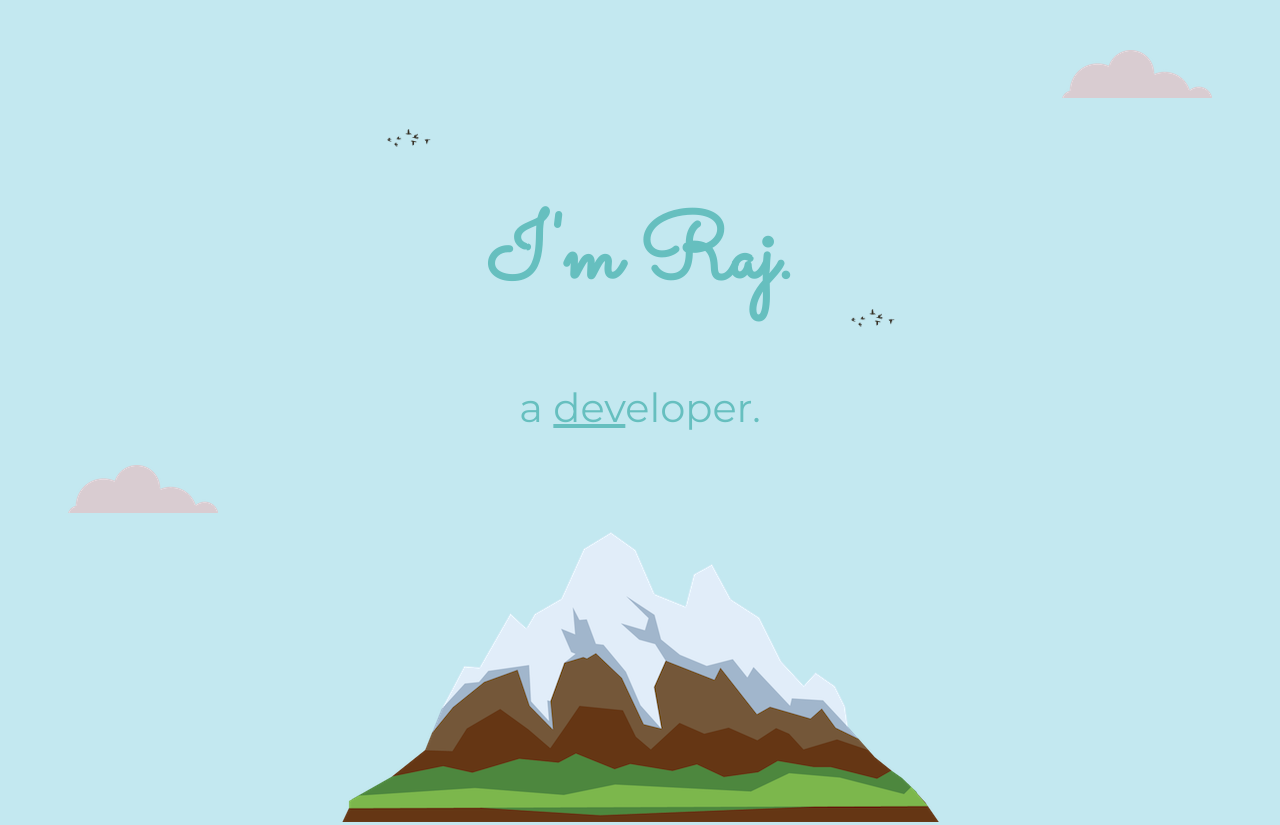
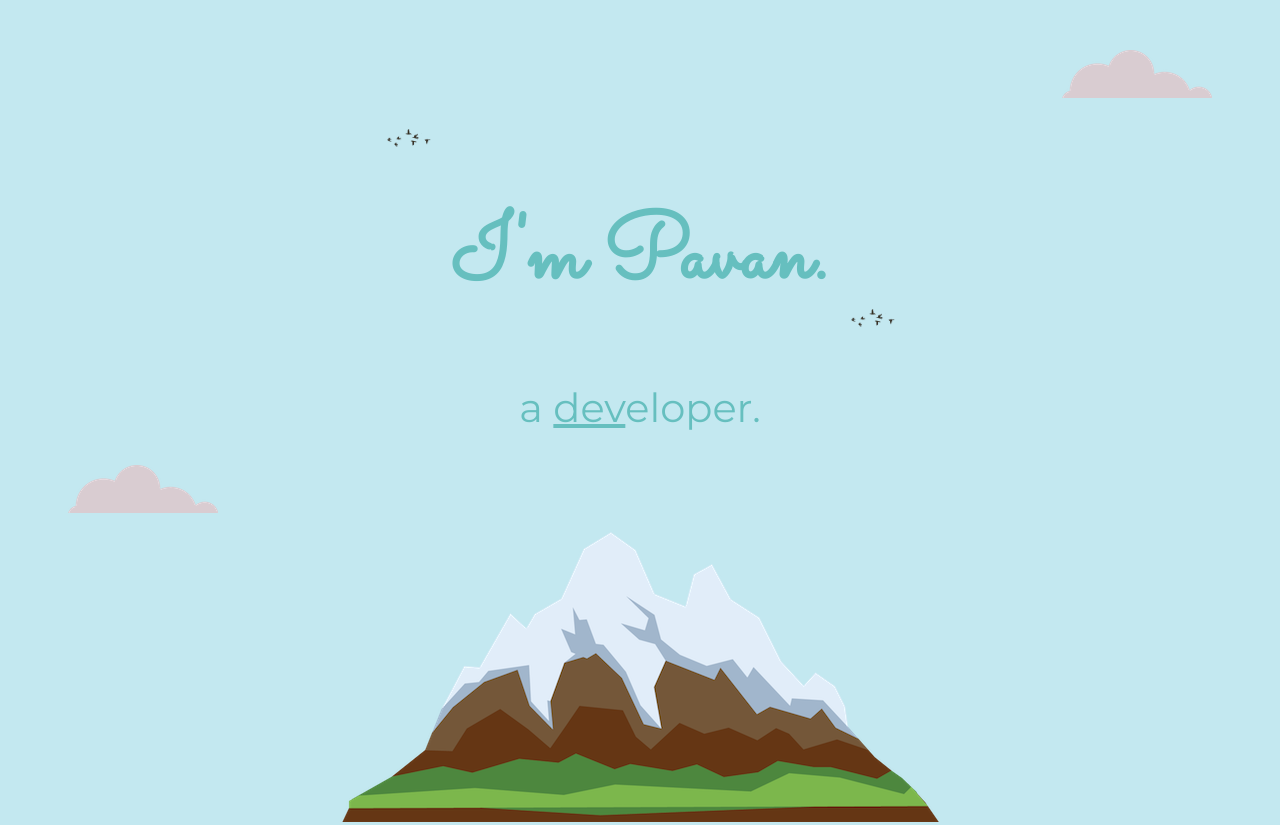
Before and after one commit to 26473838/profile, a plain HTML site: page index.html in a window 1280 px wide. Shown: the top 825 px of the page. Drawn offline with Linux system fonts and the light colour scheme; a web font is replaced by a local one.

Commit message:
Update index.html
csa

```diff
--- a/index.html
+++ b/index.html
@@ -18,7 +18,7 @@
             <img src="images/cloud.png" alt="cloudimage" class="top-cloud"><br>
             <img class="birds1" src="images/birds.gif" alt="birds" srcset="">
             <img class="birds2" src="images/birds.gif" alt="birds" srcset="">
-            <h1>I'm Raj.</h1>
+            <h1>I'm Pavan.</h1>
             <h2>a <span class="un">dev</span>eloper.</h2>
             <img src="images/cloud.png" alt="cloudimage" class="bottom-cloud">
             <img src="images/mountain.png" alt="mountai nimage">
```
